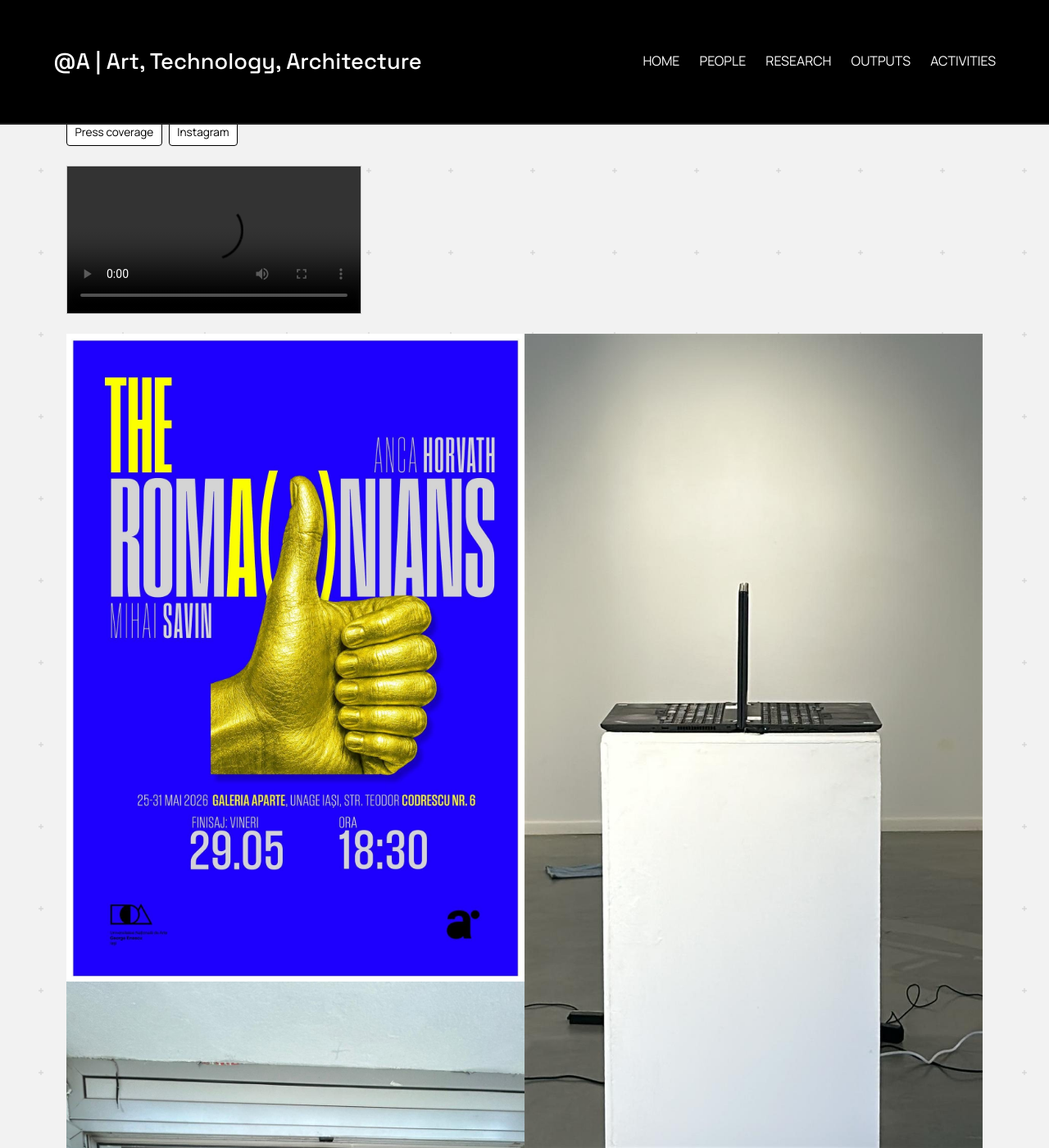
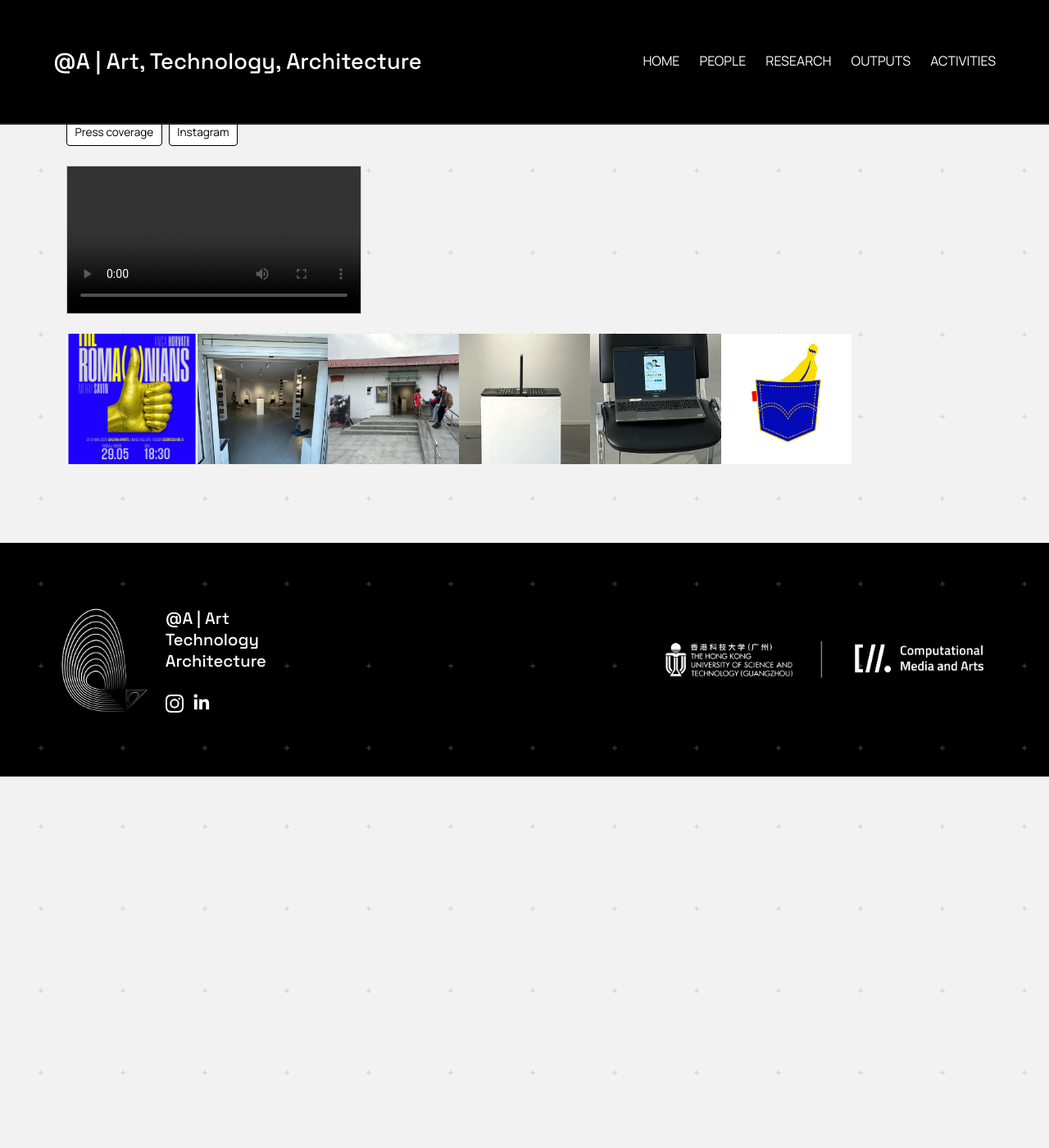
Before and after one commit to anqua/at-a, a Jekyll site: the page built from exhibitions/the-romainians.md, in a window 1280 px wide and 1400 px high, scrolled down 842 px. Shown: the whole window at 82% size. Built offline with Jekyll 4.4.1, drawn with Linux system fonts in a browser that asks for light colours; after the commit the page ends 1789 px from its top, so only the background shows below that; grey boxes are pictures that could not be loaded.

Commit message:
Replace masonry gallery with a square-grid + lightbox viewer
Thumbnails now show as a tight edge-to-edge grid of uniform square crops;
clicking one opens a full-screen lightbox with the uncropped image and
next/prev/keyboard navigation. New shared include
(_includes/exhibition-gallery.html) used by both exhibition pages.

Co-Authored-By: Claude Sonnet 5 <noreply@anthropic.com>

```diff
--- /dev/null
+++ b/_includes/exhibition-gallery.html
@@ -0,0 +1,71 @@
+{% assign imgs = include.images %}
+{% assign title = include.title %}
+<div class="exhibition-gallery">
+{% if imgs and imgs.size > 0 %}
+  {% for img in imgs %}
+  <button type="button" class="exhibition-thumb-btn" data-full="{{ img }}" data-index="{{ forloop.index0 }}">
+    <img src="{{ img }}" alt="{{ title | escape }} &mdash; installation view {{ forloop.index }}" loading="lazy">
+  </button>
+  {% endfor %}
+{% else %}
+  <p class="exhibition-placeholder">Installation images coming soon.</p>
+{% endif %}
+</div>
+
+{% if imgs and imgs.size > 0 %}
+<div class="lightbox-overlay" id="exhibition-lightbox">
+  <button type="button" class="lightbox-close" aria-label="Close">&times;</button>
+  <button type="button" class="lightbox-prev" aria-label="Previous">&#8249;</button>
+  <img class="lightbox-image" src="" alt="">
+  <button type="button" class="lightbox-next" aria-label="Next">&#8250;</button>
+  <div class="lightbox-count"></div>
+</div>
+<script>
+(function () {
+  var buttons = Array.prototype.slice.call(document.querySelectorAll('.exhibition-thumb-btn'));
+  if (!buttons.length) return;
+  var overlay = document.getElementById('exhibition-lightbox');
+  var imgEl = overlay.querySelector('.lightbox-image');
+  var countEl = overlay.querySelector('.lightbox-count');
+  var closeBtn = overlay.querySelector('.lightbox-close');
+  var prevBtn = overlay.querySelector('.lightbox-prev');
+  var nextBtn = overlay.querySelector('.lightbox-next');
+  var current = 0;
+
+  function show(i) {
+    current = (i + buttons.length) % buttons.length;
+    var btn = buttons[current];
+    imgEl.src = btn.getAttribute('data-full');
+    imgEl.alt = btn.querySelector('img').alt;
+    countEl.textContent = (current + 1) + ' / ' + buttons.length;
+  }
+
+  function open(i) {
+    show(i);
+    overlay.classList.add('open');
+    document.body.style.overflow = 'hidden';
+  }
+
+  function close() {
+    overlay.classList.remove('open');
+    document.body.style.overflow = '';
+  }
+
+  buttons.forEach(function (btn, i) {
+    btn.addEventListener('click', function () { open(i); });
+  });
+  closeBtn.addEventListener('click', close);
+  prevBtn.addEventListener('click', function () { show(current - 1); });
+  nextBtn.addEventListener('click', function () { show(current + 1); });
+  overlay.addEventListener('click', function (e) {
+    if (e.target === overlay) close();
+  });
+  document.addEventListener('keydown', function (e) {
+    if (!overlay.classList.contains('open')) return;
+    if (e.key === 'Escape') close();
+    else if (e.key === 'ArrowLeft') show(current - 1);
+    else if (e.key === 'ArrowRight') show(current + 1);
+  });
+})();
+</script>
+{% endif %}
--- a/assets/css/style.css
+++ b/assets/css/style.css
@@ -372,27 +372,106 @@ h1 {
 }
 
 .exhibition-gallery {
-  column-count: 2;
-  column-gap: 0;
+  display: grid;
+  grid-template-columns: repeat(auto-fill, minmax(150px, 1fr));
+  gap: 0;
   margin: 1.5em 0;
 }
 
-.exhibition-gallery img {
+.exhibition-thumb-btn {
+  display: block;
   width: 100%;
-  display: block;
-  margin-bottom: 0;
-  break-inside: avoid;
+  aspect-ratio: 1 / 1;
+  margin: 0;
+  padding: 0;
+  border: none;
+  background: #000;
+  cursor: pointer;
+  overflow: hidden;
 }
 
-@media (max-width: 600px) {
-  .exhibition-gallery {
-    column-count: 1;
-  }
+.exhibition-thumb-btn img {
+  width: 100%;
+  height: 100%;
+  object-fit: cover;
+  display: block;
+  transition: transform 0.2s ease, opacity 0.2s ease;
+}
+
+.exhibition-thumb-btn:hover img {
+  transform: scale(1.06);
+  opacity: 0.9;
 }
 
 .exhibition-placeholder {
   color: #777;
   font-style: italic;
+}
+
+.lightbox-overlay {
+  display: none;
+  position: fixed;
+  inset: 0;
+  z-index: 1000;
+  background: rgba(0,0,0,0.94);
+  align-items: center;
+  justify-content: center;
+  flex-direction: column;
+}
+
+.lightbox-overlay.open {
+  display: flex;
+}
+
+.lightbox-image {
+  max-width: 92vw;
+  max-height: 80vh;
+  object-fit: contain;
+  display: block;
+}
+
+.lightbox-close,
+.lightbox-prev,
+.lightbox-next {
+  position: absolute;
+  background: none;
+  border: none;
+  color: #fff;
+  font-size: 2.2em;
+  line-height: 1;
+  cursor: pointer;
+  padding: 0.3em;
+}
+
+.lightbox-close {
+  top: 0.6rem;
+  right: 0.8rem;
+}
+
+.lightbox-prev {
+  left: 0.5rem;
+  top: 50%;
+  transform: translateY(-50%);
+}
+
+.lightbox-next {
+  right: 0.5rem;
+  top: 50%;
+  transform: translateY(-50%);
+}
+
+.lightbox-count {
+  color: #ccc;
+  margin-top: 1em;
+  font-size: 0.85em;
+  letter-spacing: 0.05em;
+}
+
+@media (max-width: 600px) {
+  .lightbox-prev,
+  .lightbox-next {
+    font-size: 1.6em;
+  }
 }
 
 .pub-card {
--- a/exhibitions/the-romainians.md
+++ b/exhibitions/the-romainians.md
@@ -36,12 +36,4 @@ images:
   </video>
 </div>
 
-<div class="exhibition-gallery">
-{% if page.images and page.images.size > 0 %}
-  {% for img in page.images %}
-  <img src="{{ img }}" alt="{{ ex.title | escape }} &mdash; installation view">
-  {% endfor %}
-{% else %}
-  <p class="exhibition-placeholder">Installation images coming soon.</p>
-{% endif %}
-</div>
+{% include exhibition-gallery.html images=page.images title=ex.title %}
```
Also changed, not shown: exhibitions/the-blooming-archive.md (+1 -9 lines).
